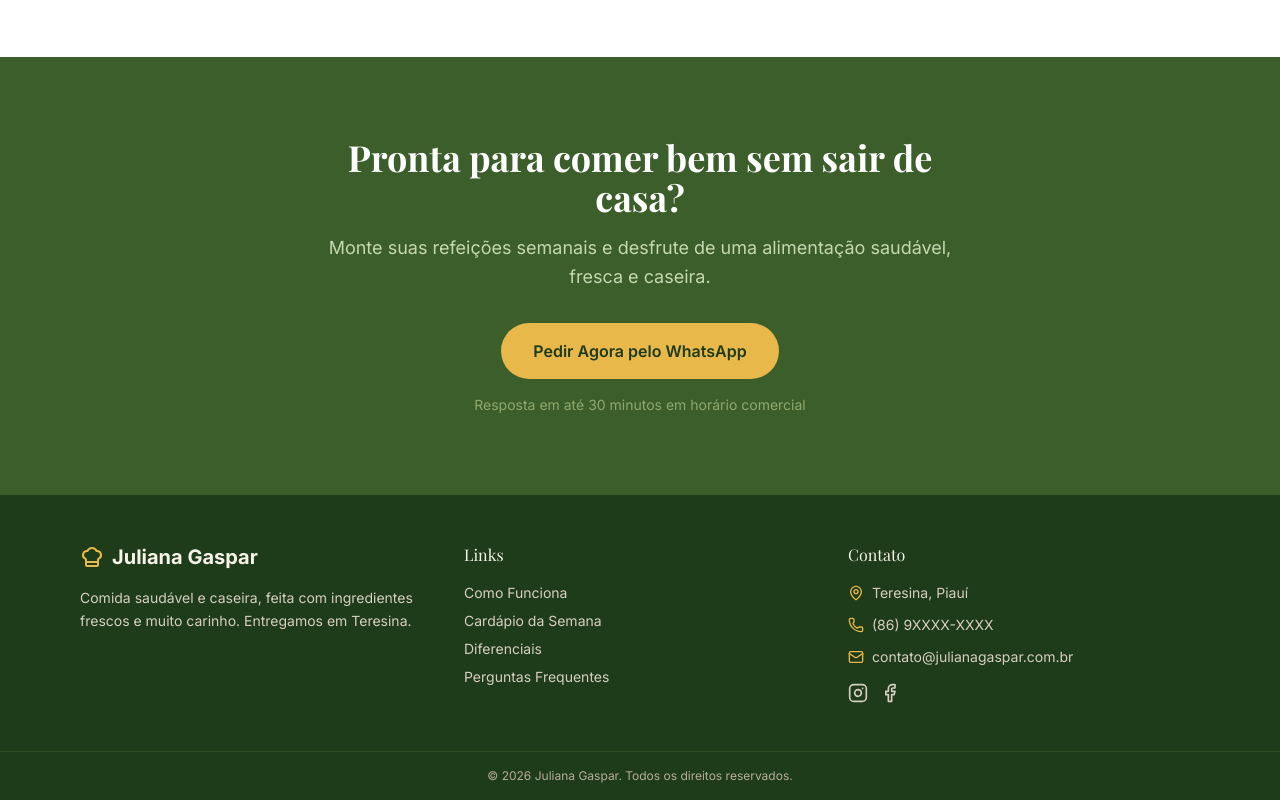
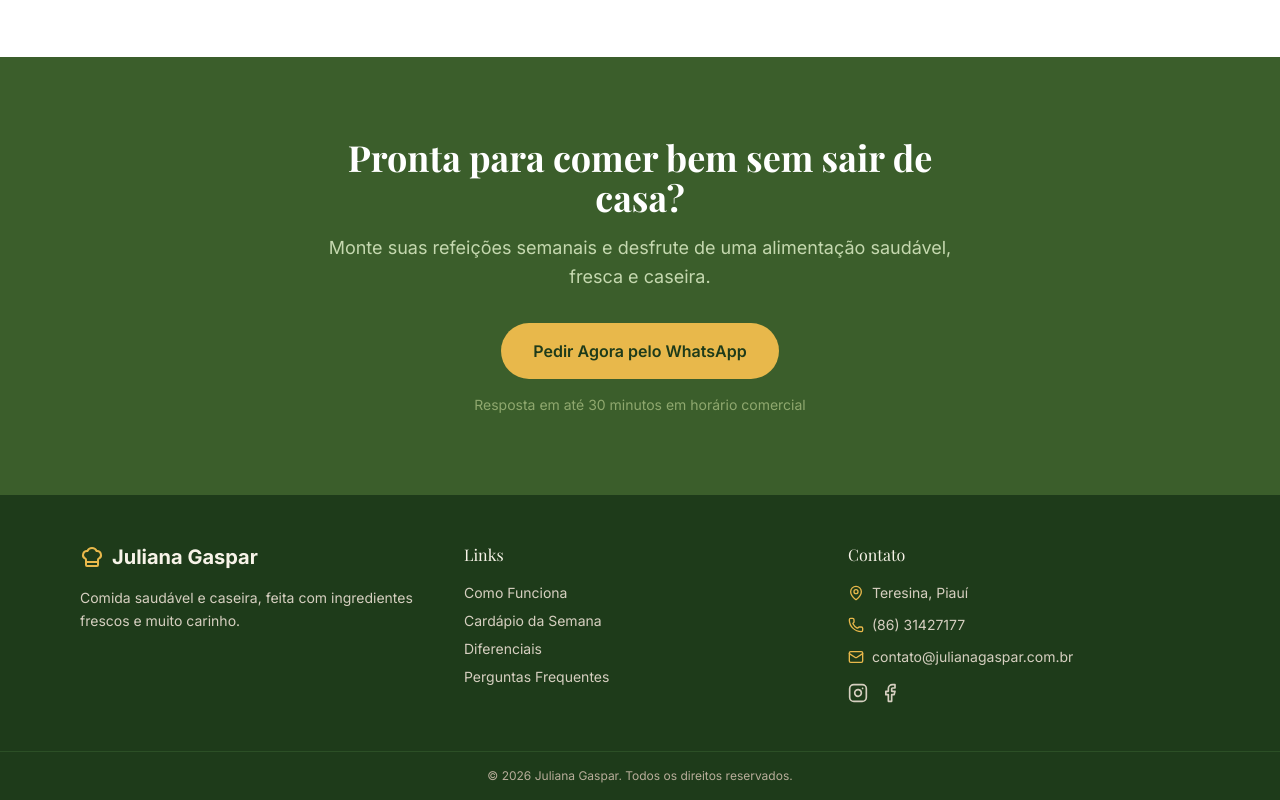
Before and after one commit to wesleynobrega/juliana-gaspar, a Next.js app in the folder apps/web/: page / in a window 1280 px wide. Shown: the part 3940-4740 px from the top of the page. Built offline with nearby package versions, Linux system fonts and the light colour scheme; a web font is replaced by a local one.

Commit message:
fix: Modificação do contato

```diff
--- a/apps/web/src/components/landing/footer.tsx
+++ b/apps/web/src/components/landing/footer.tsx
@@ -12,7 +12,7 @@ export function Footer() {
             <span className="font-display text-xl font-bold text-cream">Juliana Gaspar</span>
           </Link>
           <p className="text-sm text-cream-300 leading-relaxed">
-            Comida saudável e caseira, feita com ingredientes frescos e muito carinho. Entregamos em Teresina.
+            Comida saudável e caseira, feita com ingredientes frescos e muito carinho.
           </p>
         </div>
 
@@ -37,7 +37,7 @@ export function Footer() {
             </div>
             <div className="flex items-center gap-2">
               <Phone className="w-4 h-4 text-accent-500 shrink-0" />
-              <span>(86) 9XXXX-XXXX</span>
+              <span>(86) 31427177</span>
             </div>
             <div className="flex items-center gap-2">
               <Mail className="w-4 h-4 text-accent-500 shrink-0" />
```
